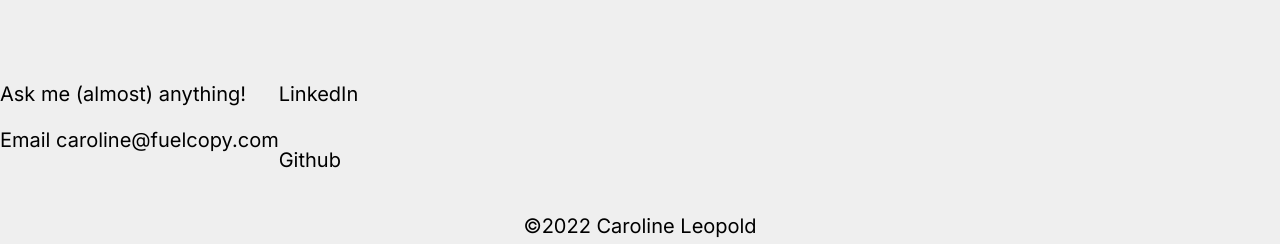
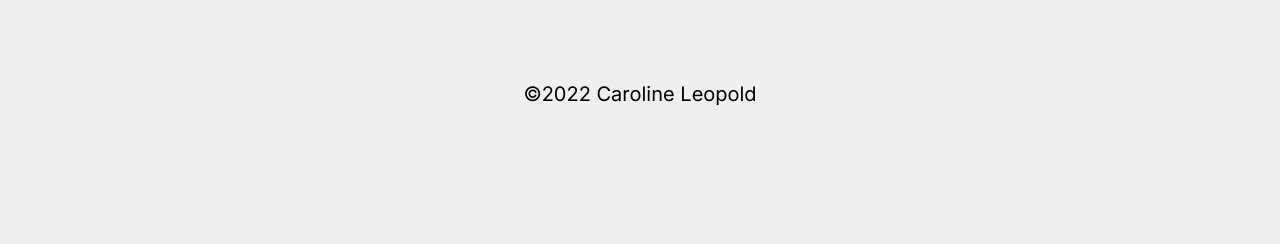
Before and after one commit to cml815/about-a, a React (Create React App) app: page / in a window 1280 px wide. Shown: the part 2804-3048 px from the top of the page. After the commit the page ends 2932 px from the top, so only its background shows below. Built offline with nearby package versions, Linux system fonts and the light colour scheme.

Commit message:
simplify footer

```diff
--- a/src/components/Footer.jsx
+++ b/src/components/Footer.jsx
@@ -2,14 +2,14 @@ export default function Footer() {
   return (
     <footer>
       <div className="contact flex-m">
-        <div className="">
+        {/* <div className="">
           <p>Ask me (almost) anything!</p>
           <p><span>Email&nbsp;<a href="mailto:caroline@fuelcopy.com">caroline@fuelcopy.com</a></span></p>
         </div>
         <div className="socials flex-c">
           <a href="https://www.linkedin.com/in/cleopold"><p>LinkedIn</p></a>
           <a href="https://www.github.com/cml55"><p>Github</p></a>
-        </div>
+        </div> */}
 
       </div>
 
```
